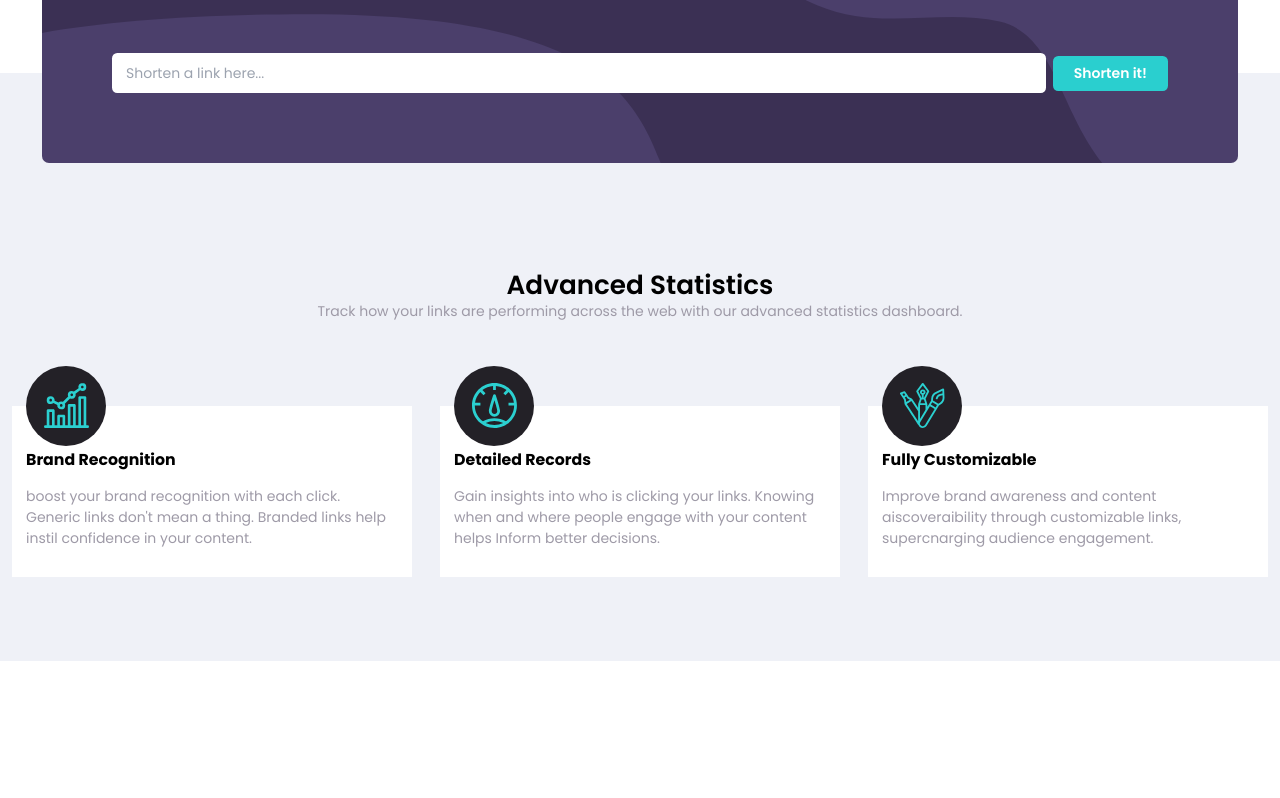
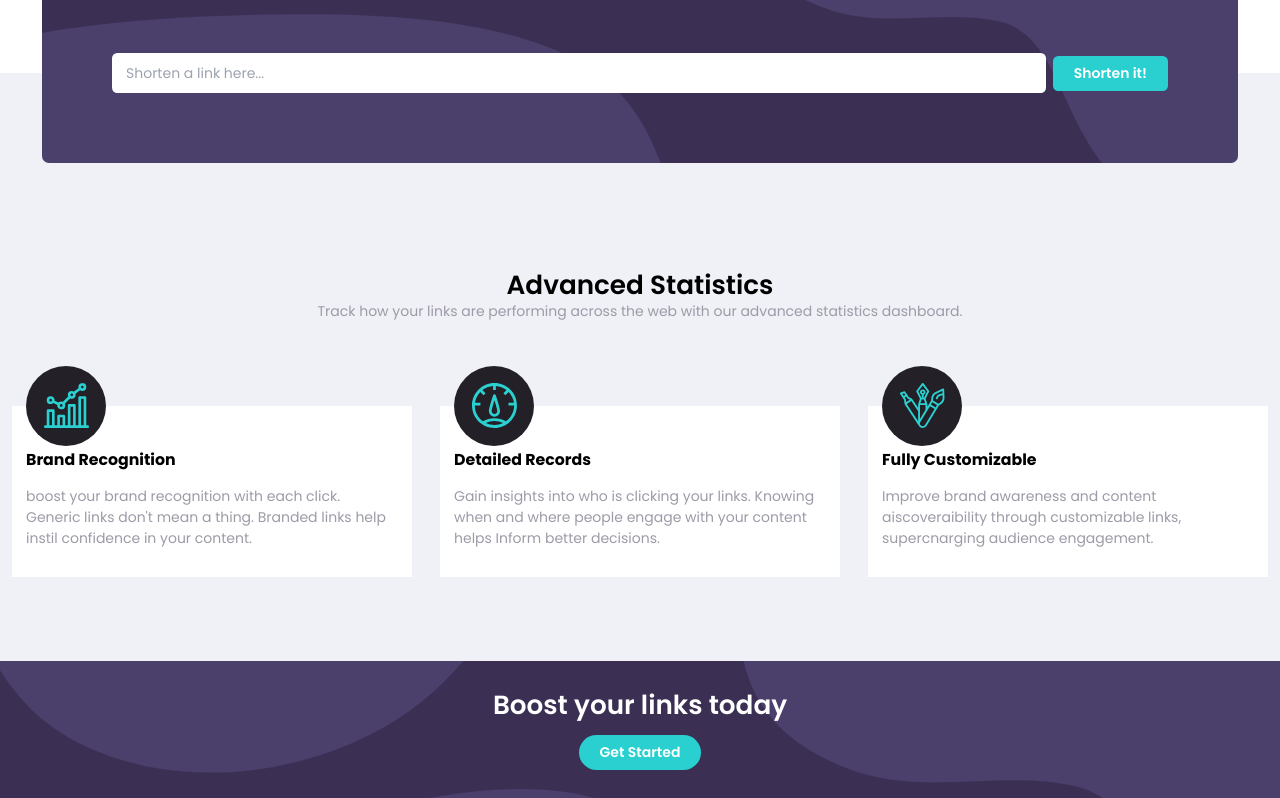
Before and after one commit to qianzhong516/url-shortener, a Next.js app: page / in a window 1280 px wide. Shown: the part 569-1367 px from the top of the page. Before the commit the page ends 1230 px from the top, so only its background shows below. Built offline with nearby package versions, Linux system fonts and the light colour scheme.

Commit message:
add call to action section

```diff
--- /dev/null
+++ b/app/components/call_to_action.tsx
@@ -0,0 +1,8 @@
+import Button from '@/app/ui/button/button';
+
+export default function CallToAction() {
+    return <div className="bg-[url('/bg-boost-desktop.svg')] bg-no-repeat bg-cover w-full bg-dark-violet text-center py-8">
+        <h1 className='text-white text-3xl font-semibold mb-4'>Boost your links today</h1>
+        <Button className='rounded-full'>Get Started</Button>
+    </div>
+}
--- a/app/page.tsx
+++ b/app/page.tsx
@@ -1,6 +1,7 @@
 import HeroSection from '@/app/components/hero';
 import UrlShortenerSection from './components/url_shortener_section';
 import StatsSection from './components/stats_section';
+import CallToAction from './components/call_to_action';
 
 export default function Home() {
   return (
@@ -8,6 +9,7 @@ export default function Home() {
       <HeroSection />
       <UrlShortenerSection />
       <StatsSection />
+      <CallToAction />
     </main>
   );
 }
```
Also changed, not shown: public/bg-boost-desktop.svg (added).
